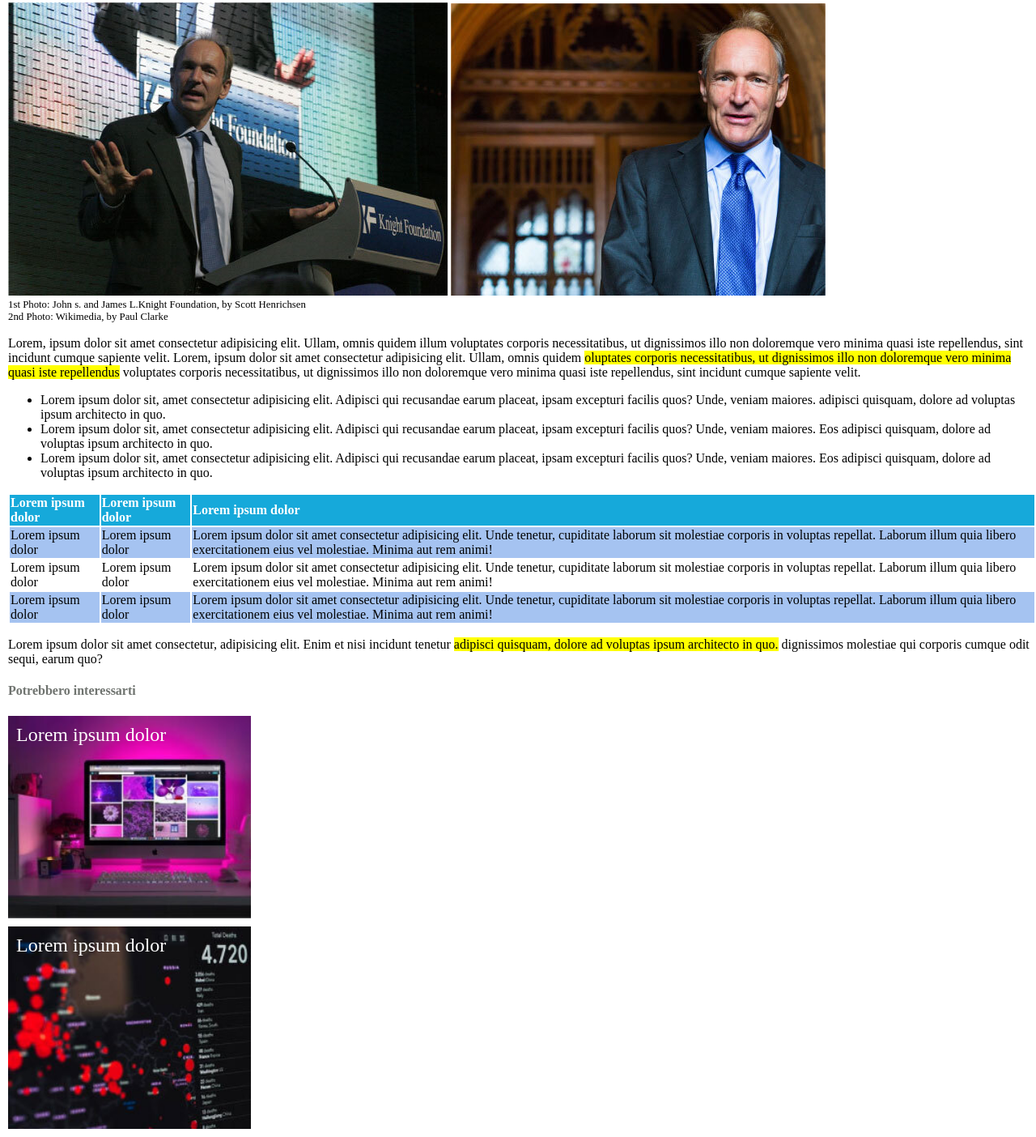
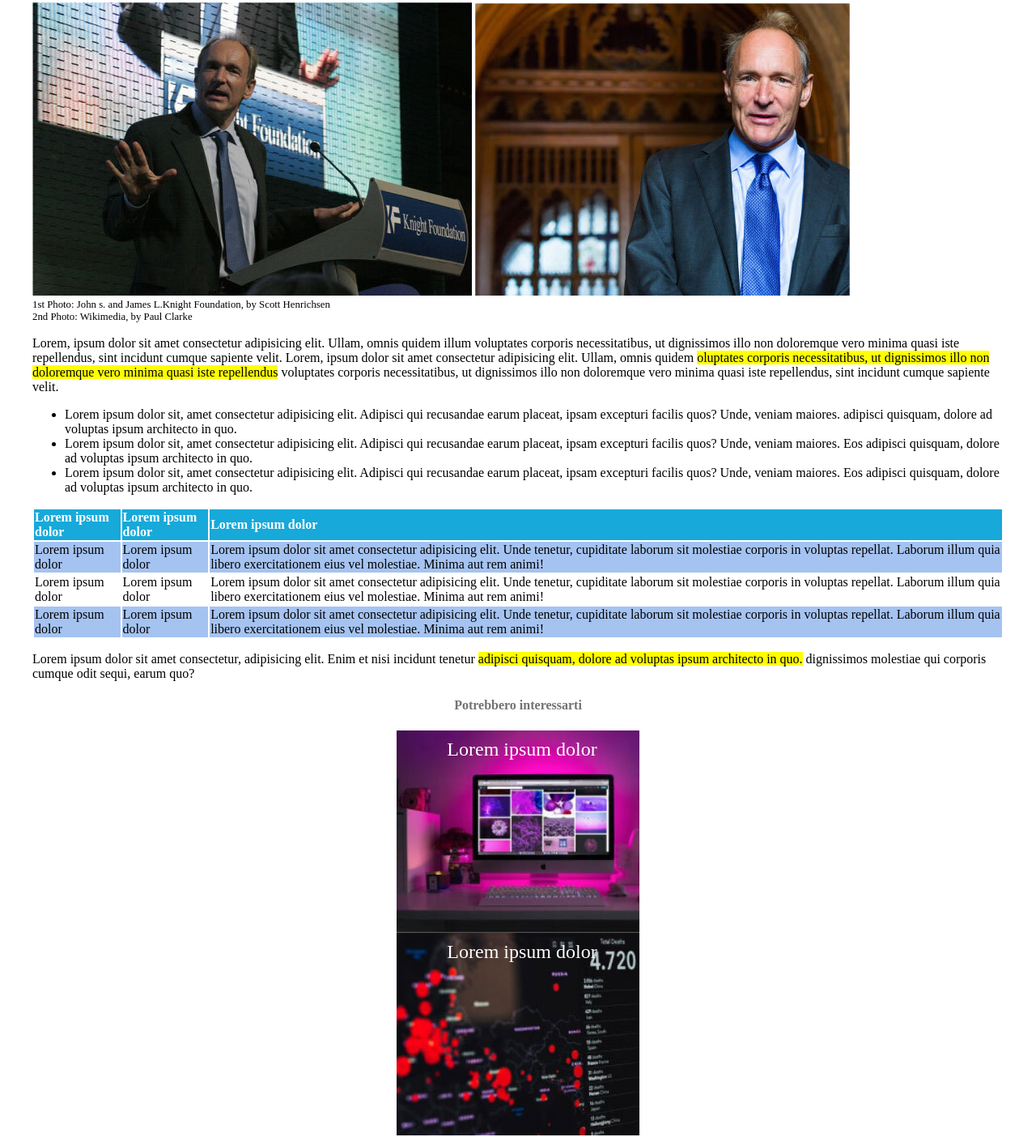
Before and after one commit to LorenzoTesoro/html-css-booleaner, a plain HTML site: page index.html in a window 1280 px wide. Shown: the part 320-1724 px from the top of the page at 81% size. Drawn offline with Linux system fonts and the light colour scheme.

Commit message:
bonus css

```diff
--- /dev/null
+++ b/css/bonus-style.css
@@ -0,0 +1,100 @@
+body{
+    margin: 0;
+    padding:0;
+    box-sizing: border-box;
+}
+
+/* header */
+header{
+    background-image: url('../img/pattern.png');
+    background-color: rgb(22, 169, 218);
+    height:150px;
+    position: relative;
+}
+
+#logo{
+    height:50px;
+    position:absolute;
+    bottom:10px;
+    left:5px;
+}
+
+/* main */
+main{
+    width: 1200px;
+    margin: auto;
+}
+
+/* title */
+.title{
+    margin: 15px 0 15px 0;
+}
+h1{
+    font-size:3rem;
+    margin: 10px 0 3px 0;
+}
+.author{
+    color:grey;
+    margin: 5px 0 10px 0;
+}
+.author-name{
+    color: rgb(22, 190, 218);
+}
+.caption, .date{
+    font-size: 0.8em;
+}
+
+/* content */
+.content{
+    margin-top: 10px;
+    margin-bottom: 10px;
+}
+table{
+    width:100%;
+}
+th{
+    background-color:rgb(22, 169, 218);
+    color:white;
+    text-align: left;
+}
+.first-row, .third-row{
+    background-color: rgb(165, 195, 241);
+}
+.hightlighted{
+    background-color: yellow;
+}
+
+/* footer */
+footer{
+    width:1200px;
+    margin: auto;
+    text-align: center;
+}
+
+h4{
+    color: #707470;
+}
+
+footer > div{
+    height:250px;
+    width: 300px;
+    color: white;
+    margin-bottom: 10px;
+    margin:auto;
+}
+
+.monitor{
+    background-image: url('../img/monitor.jpg');
+    background-repeat: no-repeat;
+    background-size: cover;
+}
+
+.graph{
+    background-image: url('../img/graph.jpg');
+    background-repeat: no-repeat;
+    background-size: cover;
+}
+.text{
+    padding: 10px 0 0 10px;
+    font-size: 1.5rem;
+}
--- a/index.html
+++ b/index.html
@@ -5,8 +5,11 @@
     <meta http-equiv="X-UA-Compatible" content="IE=edge">
     <meta name="viewport" content="width=device-width, initial-scale=1.0">
     <title>html-css-booleaner</title>
+    <!-- link al primo css  -->
+    <!-- <link rel="stylesheet" href="css/style.css"> -->
 
-    <link rel="stylesheet" href="css/style.css">
+    <!-- link al css-bonus -->
+    <link rel="stylesheet" href="css/bonus-style.css">
 </head>
 <body>
     <!-- header -->
```
